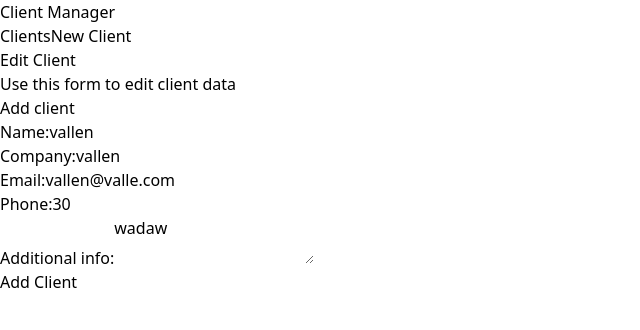
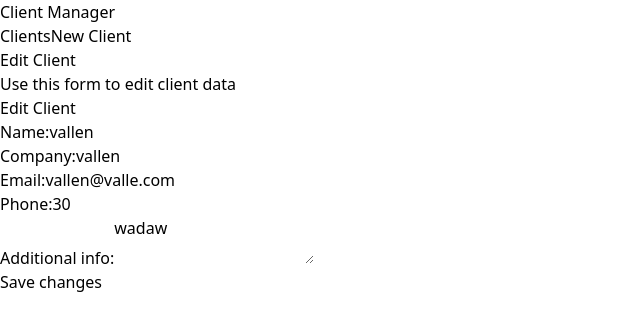
Before and after one commit to TrueVale/Client-Manager, a React (Vite) app: page /clients/edit/1 in a window 1280 px wide. Shown: the top 330 px of the page, without its empty margins (0-640 px from the left). Built offline with nearby package versions, Linux system fonts and the light colour scheme; data requests are answered from the project's data file.

Commit message:
Showing text conditionally

```diff
--- a/src/components/FormComponent.jsx
+++ b/src/components/FormComponent.jsx
@@ -48,7 +48,7 @@ const FormComponent = ({ client }) => {
 
     return (
         <div className="bg-white mt-10 px-5 py-10 rounded-md shadow-md md:w-3/4 mx-auto">
-            <h1 className="text-gray-600 font-bold text-xl uppercase text-center">Add client</h1>
+            <h1 className="text-gray-600 font-bold text-xl uppercase text-center">{ client?.name ? 'Edit Client' : 'Add Client' }</h1>
             <Formik
                 initialValues={{
                     name: client?.name ?? '',
@@ -149,7 +149,7 @@ const FormComponent = ({ client }) => {
                     </div>
                     <input
                         type="submit"
-                        value="Add Client"
+                        value={ client?.name ? 'Save changes' : 'Add client' }
                         className="mt-5 w-full bg-blue-900 p-3 text-white uppercase font-bold text-lg rounded-md"
                     />
                 </Form>
```
